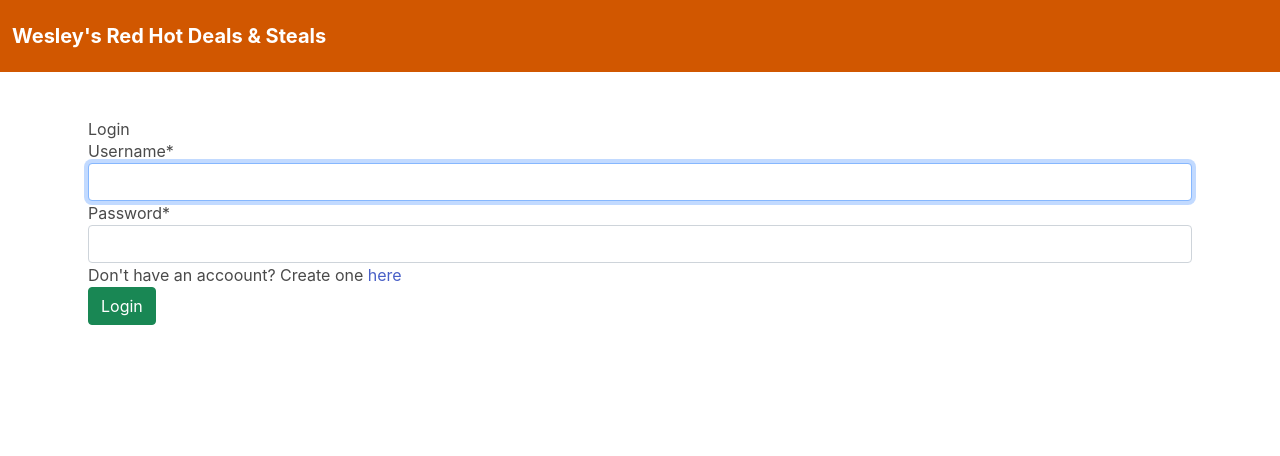
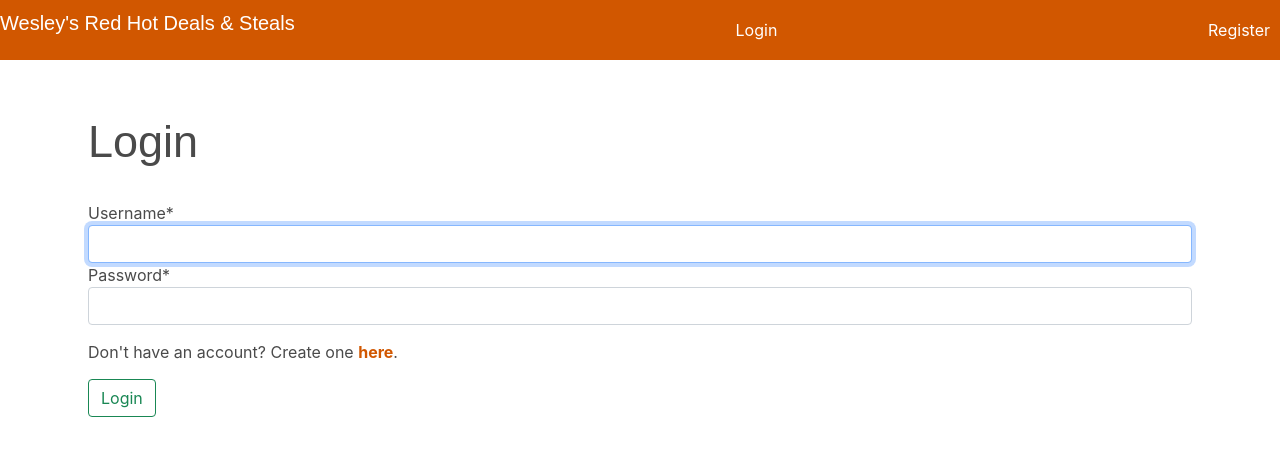
Before and after one commit to seawolfsoftware/wesleysdeals, a Django app: page /login/ in a window 1280 px wide. Shown: the top 456 px of the page. Run offline with Django 3.2, Linux system fonts and the light colour scheme; some libraries are stand-ins or nearby versions.

Commit message:
format commits

```diff
--- a/register/templates/registration/login.html
+++ b/register/templates/registration/login.html
@@ -1,21 +1,29 @@
 {% extends "main/base.html" %}
 
-{% block title %}
-Login Here
+
+{% block head %}
+    <title>Login</title>
+
+    {% load static %}
+    <link rel="stylesheet" type="text/css" href="{% static 'css/login.css' %}">
 {% endblock %}
+
 
 {% load crispy_forms_tags %}
 
 {% block body %}
 <div class="container">
-	<h1>Login</h1>
+	<div id="headline">Login</div>
 
-     <form method="post" class="from-group">
-	{% csrf_token %}
-	{{form|crispy}}
-	<p>Don't have an accoount? Create one <a href="/register">here</a></p>
-	<button type="submit" class="btn btn-success">Login</button>
-    </form>
+	<div id="form-container">
+		<form method="post" class="from-group">
+			{% csrf_token %}
+			{{form|crispy}}
+			<p id="missing-account">Don't have an account? Create one <a id="register-link" href="/register">here</a>.</p>
+			<button type="submit" class="btn btn-outline-success">Login</button>
+		</form>
+	</div>
+
 </div>
 
 {% endblock %}
--- a/templates/main/base.html
+++ b/templates/main/base.html
@@ -1,5 +1,6 @@
 <!DOCTYPE html>
 <html lang="en">
+<meta name="viewport" content="width=device-width, initial-scale=1.0">
 
 
     <head>
@@ -25,9 +26,23 @@
     <body>
 
         <nav id="custom_navbar" class="navbar is-info">
-            <div class="navbar-brand">
-                <a href="/" class="navbar-item"><strong>Wesley's Red Hot Deals & Steals</strong></a>
+
+                <a id="brand-link" href="/" >
+                    <div id="brand">Wesley's Red Hot Deals & Steals</div>
+                </a>
+
+
+            {% if user.is_authenticated %}
+            <div class="container">
+                <li class="col list-item">{{user.username}}<a href="/logout">Logout</a></li>
+            {% else %}
+                 <li class="col list-item"><a href="/login">Login</a></li>
+                 <li class="col list-item"><a href="/register">Register</a></li>
             </div>
+
+            {% endif %}
+
+
         </nav>
 
         <section class="section">
--- a/wesleysdeals/settings.py
+++ b/wesleysdeals/settings.py
@@ -25,7 +25,7 @@ SECRET_KEY = 'iodlrzlck5wqyj&l6hr1z@$hqbs@9^05qzm70y0s)dt0dnwr*y'
 # SECURITY WARNING: don't run with debug turned on in production!
 DEBUG = True
 
-ALLOWED_HOSTS = ['68.183.152.95', 'localhost', '127.0.0.1']
+ALLOWED_HOSTS = ['68.183.152.95', 'localhost', '127.0.0.1', '192.168.0.20']
 
 LOGIN_REDIRECT_URL = "/"
 LOGOUT_REDIRECT_URL = "/"
--- a/wesleysdeals/static/css/base.css
+++ b/wesleysdeals/static/css/base.css
@@ -1,3 +1,21 @@
+
 #custom_navbar {
-    background: #D15700
+    background: #D15700;
 }
+
+#brand {
+    font-family: 'Yanone Kaffeesatz', sans-serif;
+    font-size: 20px;
+}
+
+a {
+  color: white;
+}
+
+
+.list-item {
+    display: block;
+    list-style-type: none;
+    margin: 10px;
+    text-align: right;
+}
--- a/wesleysdeals/static/css/login.css
+++ b/wesleysdeals/static/css/login.css
@@ -1,5 +1,17 @@
+@media screen and (max-width: 500px) {
+
+
+    #form-container {
+        width: 90%;
+    }
+
+}
+
+
+
 .login #container {
     border-radius: 10px !important;
+
 }
 
 .login .submit-row {
@@ -10,5 +22,21 @@
     height: auto;
     padding: 8px !important;
 
+}
 
+#headline {
+    font-size: 45px;
+    font-family: 'Yanone Kaffeesatz', sans-serif;
+    text-align: left;
+    margin-bottom: 25px;
 }
+
+#missing-account {
+    margin-top: 15px;
+    margin-bottom: 15px;
+}
+
+#register-link {
+    color: #D15700;
+    font-weight: 700;
+}
```
Also changed, not shown: register/templates/registration/register.html (+17 -5 lines), templates/main/home.html (+9 -3 lines), wesleysdeals/static/css/home.css (+36 -1 lines), wesleysdeals/static/css/register.css (added, +20 -0 lines), db.sqlite3.
